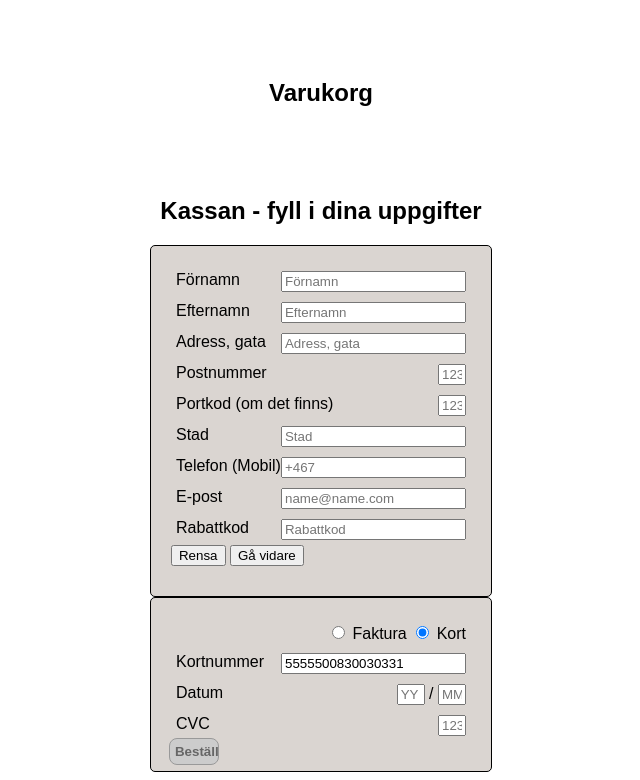
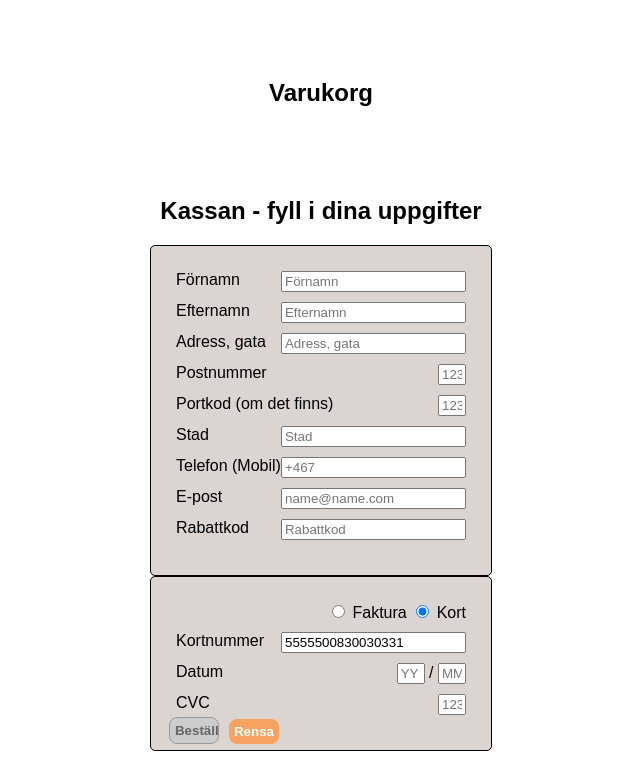
Before and after one commit to Carinalak/gottfrids-badankor, a plain HTML site: page index.html in a window 1280 px wide. Shown: the part 1034-1814 px from the top of the page, without its empty margins (319-959 px from the left). After the commit the page ends 1793 px from the top, so only its background shows below. Drawn offline with nearby package versions, Linux system fonts and the light colour scheme.

Commit message:
formulär

```diff
--- a/css/_mobile.scss
+++ b/css/_mobile.scss
@@ -216,7 +216,20 @@ button[disabled]{
   background-color: #cccccc;
   color: #666666;
 }
-
+.cancel-btn {
+    background-color: sandybrown;
+    color: #ffffff;
+    font-weight: bold;
+    border: 0;
+    margin-left: 18px;
+    padding: 5px;
+    border-radius: 8px;
+    width: 50px;
+    cursor: pointer;
+    position: absolute;
+    left: 60px;
+    bottom: 6px;
+}
 .personal-id-text {
     padding-left: 25px;
     position: absolute;
@@ -225,12 +238,10 @@ button[disabled]{
 .hidden {
     display: none;
 }
-
 .card-number-text {
     padding-left: 5px;
     position: absolute;
     left: 0;
-
 }
 .card-date-text {
     padding-left: 5px;
--- a/index.html
+++ b/index.html
@@ -127,18 +127,17 @@
           <input type="number" name="rabattkod" placeholder="Rabattkod">
         </label>
 
-      <div class="form-buttons">
+     <!-- <div class="form-buttons">
         <label>
           <input class="cancel-button" type="reset" value="Rensa">
         </label>
         <label>
           <input class="request-button" type="submit" value="Gå vidare">
       </label>
-  </div>
+  </div>-->
     </form>
 
-
-
+    <form>
       <div class="payment-options">                                         <!-- Payment - options  -->
         <div class="selector">
           <input  type="radio" name="payment-option" value="invoice">      <!--Faktura INPUT-->
@@ -168,8 +167,10 @@
           </label>
         </div>
         <button class="order-btn" id="orderBtn" disabled>Beställ</button>
+        <button class="cancel-btn" type="reset" id="cancelBtn">Rensa</button>
 
       </div>
+  </form>
 
 
 
```
Also changed, not shown: js/script.js (+10 -5 lines), css/style.css. Lines whose indentation alone changed are shown as unchanged.
